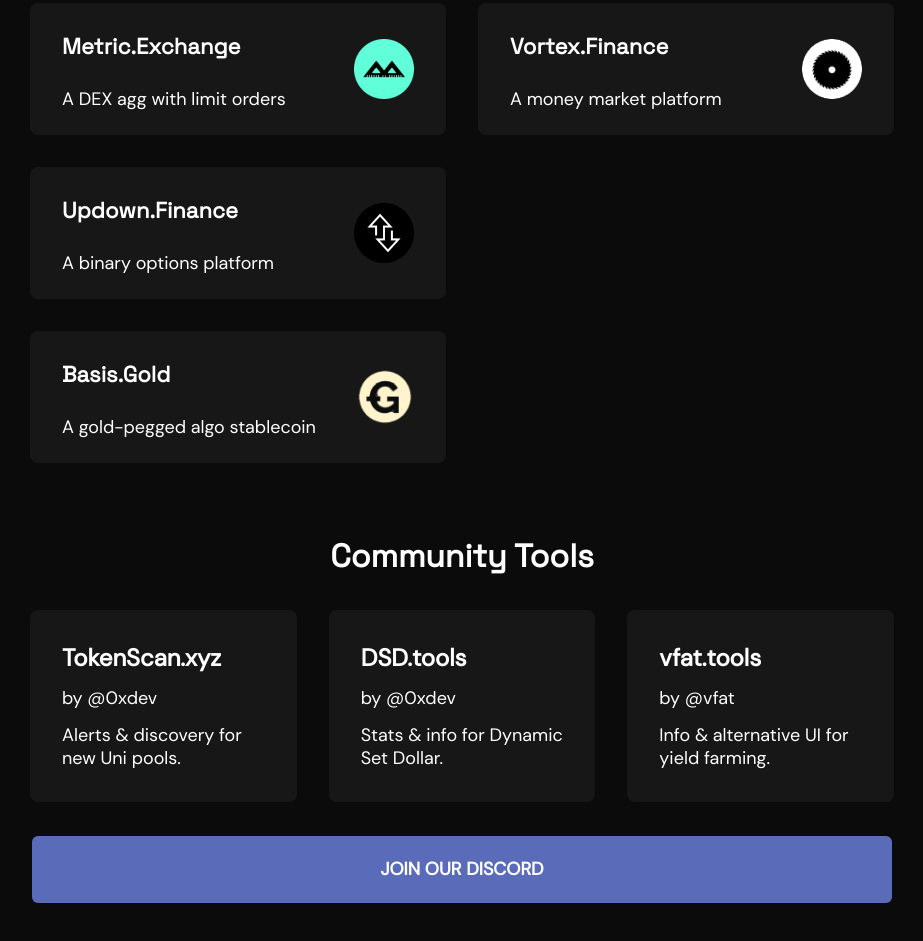
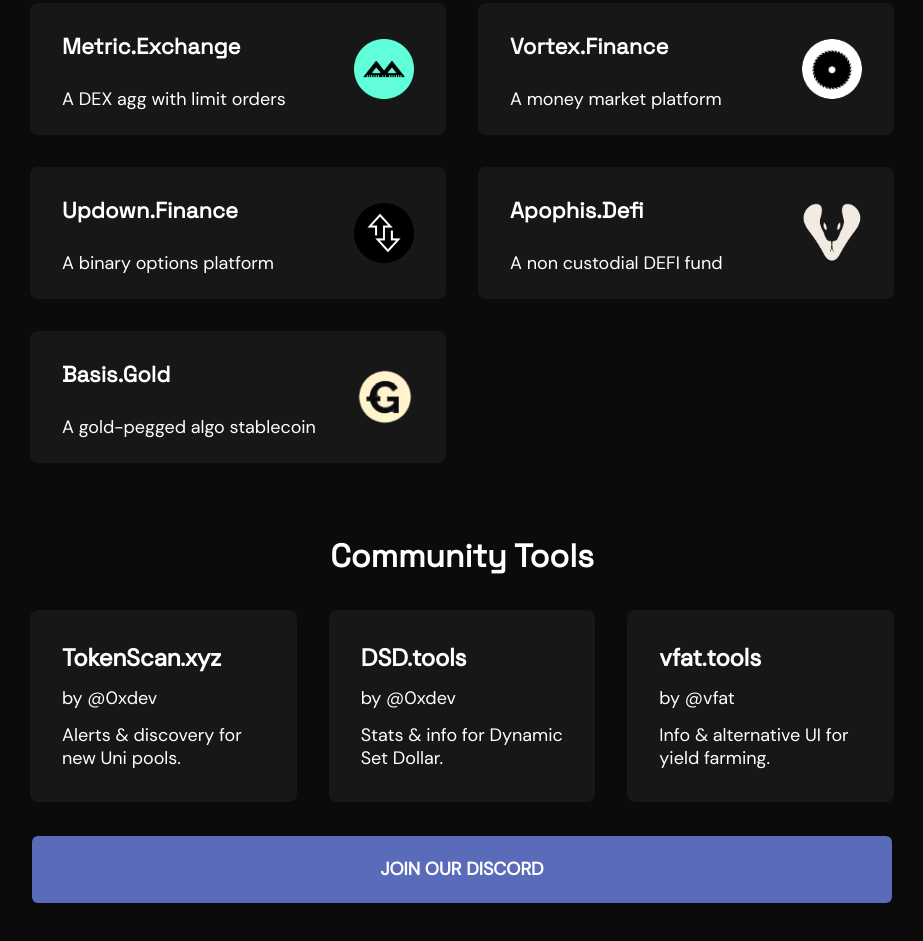
Before and after one commit to build-finance/build-website, a plain HTML site: page index.html in a window 1280 px wide. Shown: the part 1736-2677 px from the top of the page, without its empty margins (178-1101 px from the left). Drawn offline with Linux system fonts and the light colour scheme.

Commit message:
[doc] Add Apophis product

```diff
--- a/index.html
+++ b/index.html
@@ -162,6 +162,13 @@
                             </div>
                             <img src="images/vortex-logo.png" alt="vortex">
                         </a>
+                        <a href="docs/ApophisDeFi.pdf" class="box projects-box" target="_blank">
+                            <div class="projects-textbox">
+                                <h4>Apophis.Defi</h4>
+                                <p>A non custodial DEFI fund</p>
+                            </div>
+                            <img src="images/apophis.png" alt="vortex">
+                        </a>
                     </div>
                 </div>
             </div>
```
Also changed, not shown: images/apophis.png (added), 1 other file.
